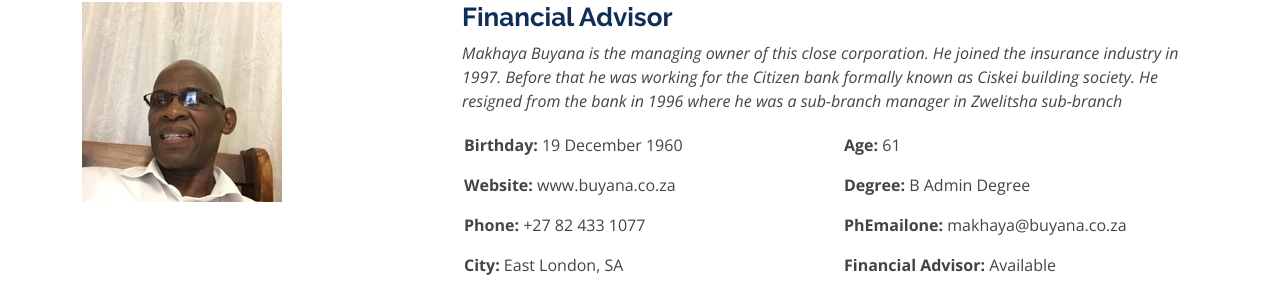
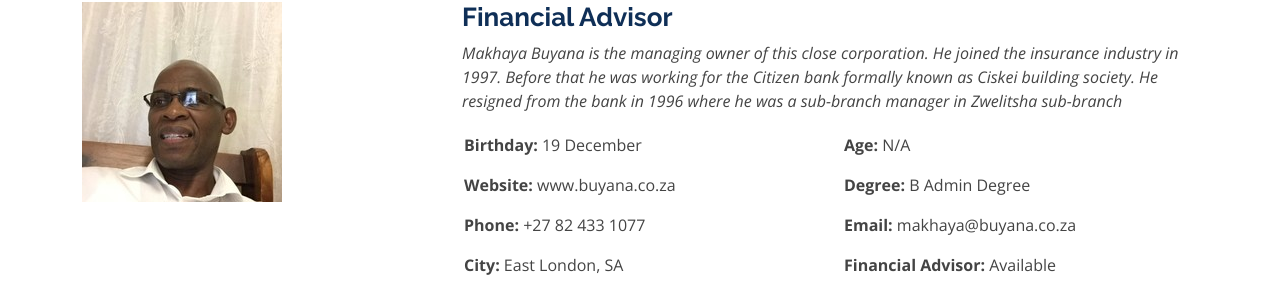
Before and after one commit to TurkishD/buyana, a plain HTML site: page index.html in a window 1280 px wide. Shown: the part 975-1261 px from the top of the page. Drawn offline with nearby package versions, Linux system fonts and the light colour scheme.

Commit message:
Update index.html

```diff
--- a/index.html
+++ b/index.html
@@ -207,7 +207,7 @@
             <div class="row">
               <div class="col-lg-6">
                 <ul>
-                  <li><i class="bi bi-rounded-right"></i> <strong>Birthday:</strong> 19 December 1960</li>
+                  <li><i class="bi bi-rounded-right"></i> <strong>Birthday:</strong> 19 December</li>
                   <li><i class="bi bi-rounded-right"></i> <strong>Website:</strong> www.buyana.co.za</li>
                   <li><i class="bi bi-rounded-right"></i> <strong>Phone:</strong> +27 82 433 1077</li>
                   <li><i class="bi bi-rounded-right"></i> <strong>City:</strong> East London, SA</li>
@@ -215,9 +215,9 @@
               </div>
               <div class="col-lg-6">
                 <ul>
-                  <li><i class="bi bi-rounded-right"></i> <strong>Age:</strong> 61 </li>
+                  <li><i class="bi bi-rounded-right"></i> <strong>Age:</strong> N/A </li>
                   <li><i class="bi bi-rounded-right"></i> <strong>Degree:</strong> B Admin Degree</li>
-                  <li><i class="bi bi-rounded-right"></i> <strong>PhEmailone:</strong> makhaya@buyana.co.za</li>
+                  <li><i class="bi bi-rounded-right"></i> <strong>Email:</strong> makhaya@buyana.co.za</li>
                   <li><i class="bi bi-rounded-right"></i> <strong>Financial Advisor:</strong> Available</li>
                 </ul>
               </div>
```
